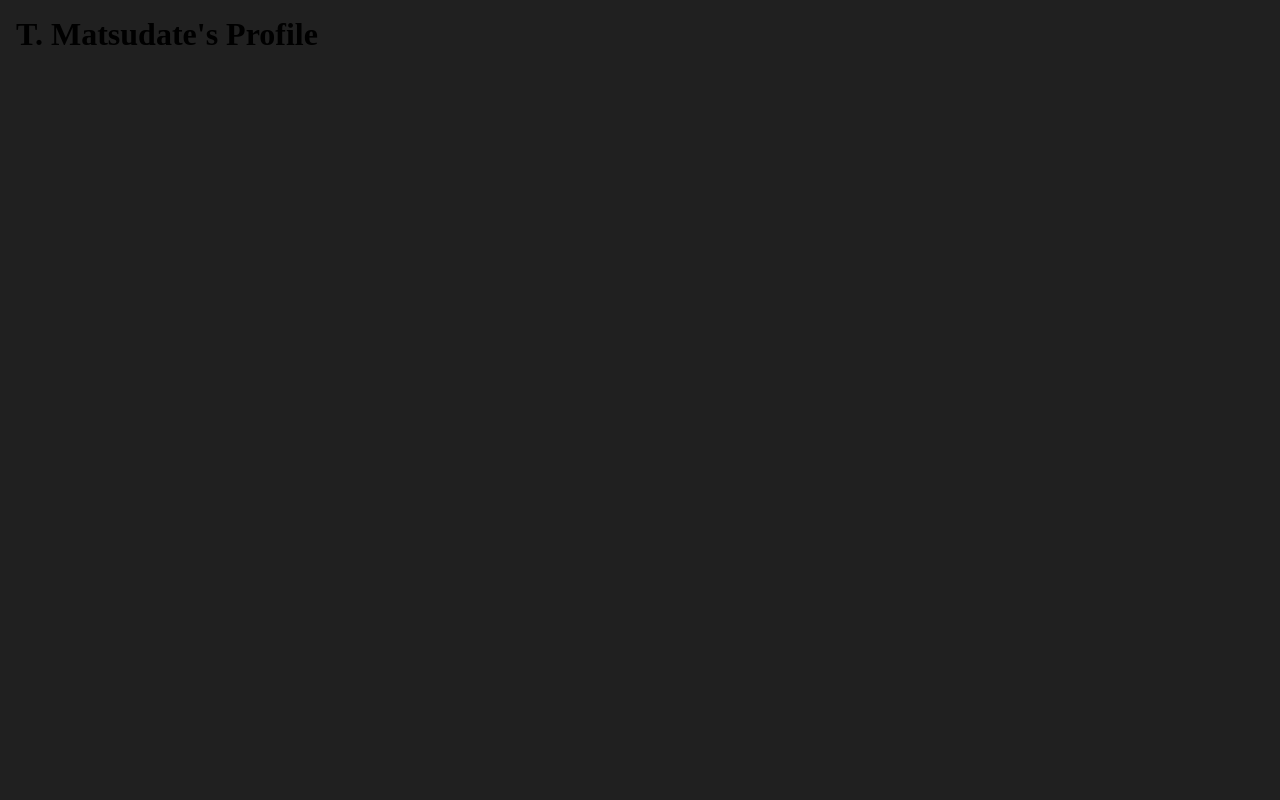
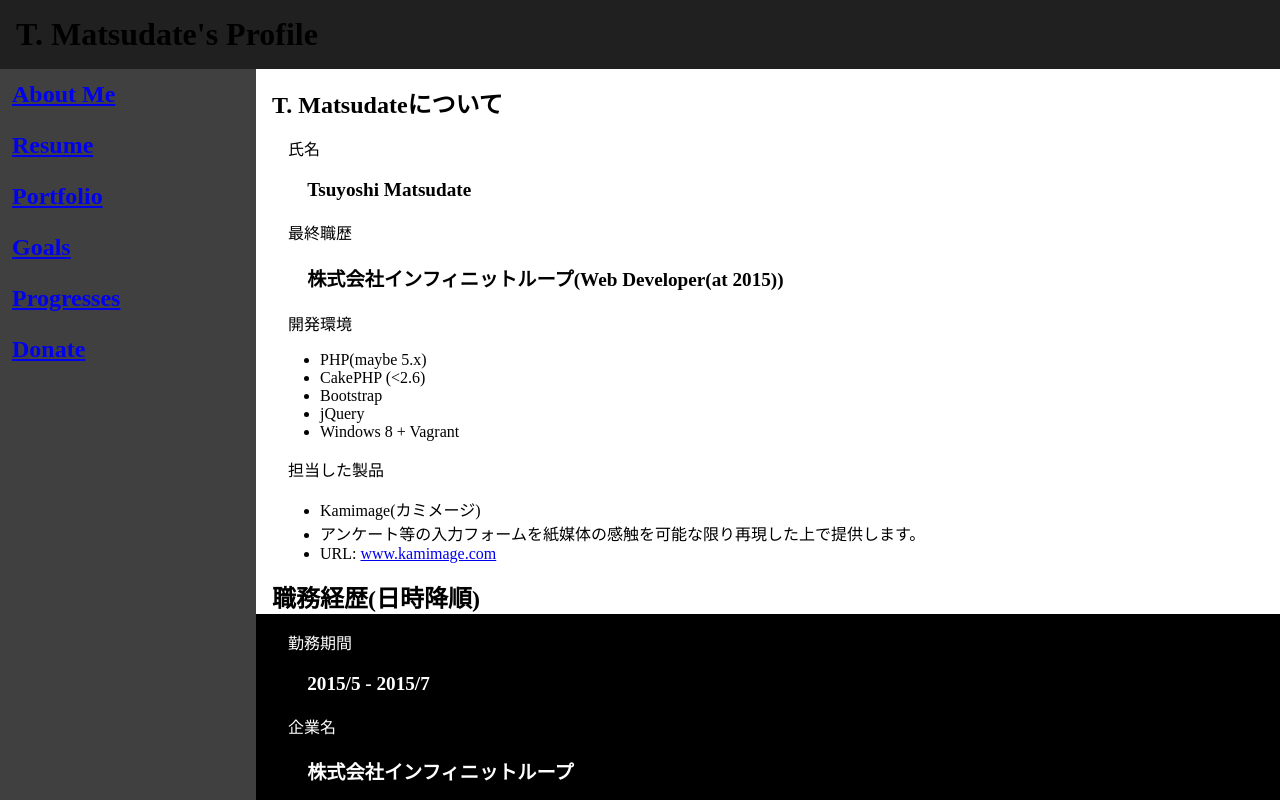
Before and after one commit to t-matsudate/my-profile, a Vue app: page / in a window 1280 px wide. Shown: the top 800 px of the page. Built offline with nearby package versions, Linux system fonts and the light colour scheme.

Commit message:
Fix a meaningless height value.

```diff
--- a/src/components/GridMenu.vue
+++ b/src/components/GridMenu.vue
@@ -22,7 +22,6 @@ export default {
 </script>
 
 <style lang="less">
-@header-height: 20%;
 @menu-width: 20%;
 
 * {
@@ -32,7 +31,7 @@ export default {
 
 #grids {
     display: grid;
-    grid-template-rows: @header-height 100% - @header-height;
+    grid-template-rows: repeat(2, auto);
     grid-template-columns: @menu-width 100% - @menu-width;
 }
 </style>
```
